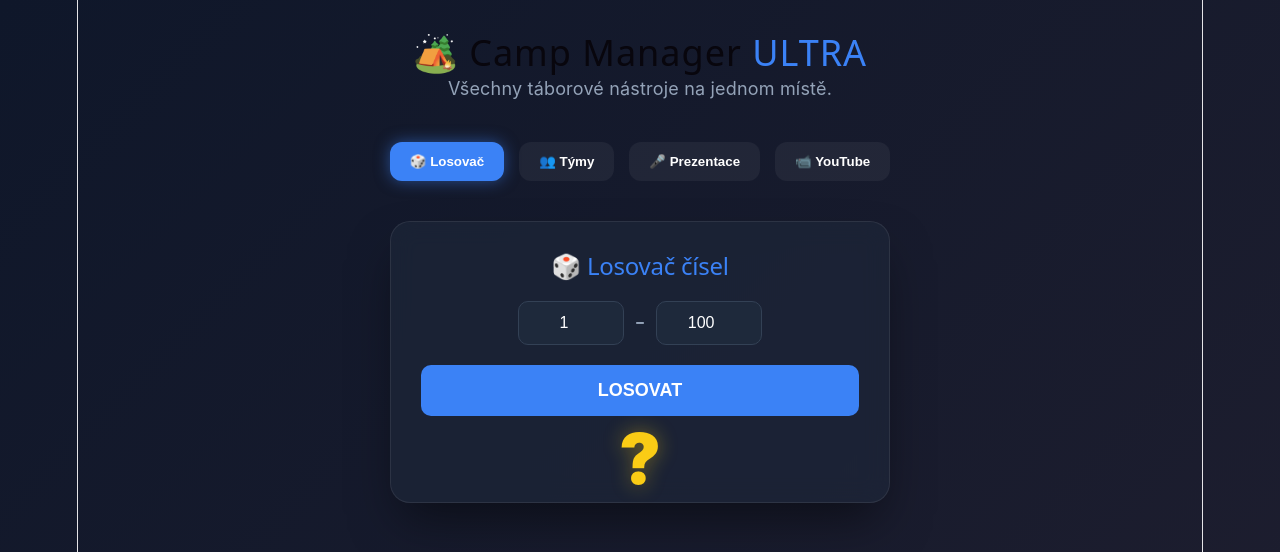
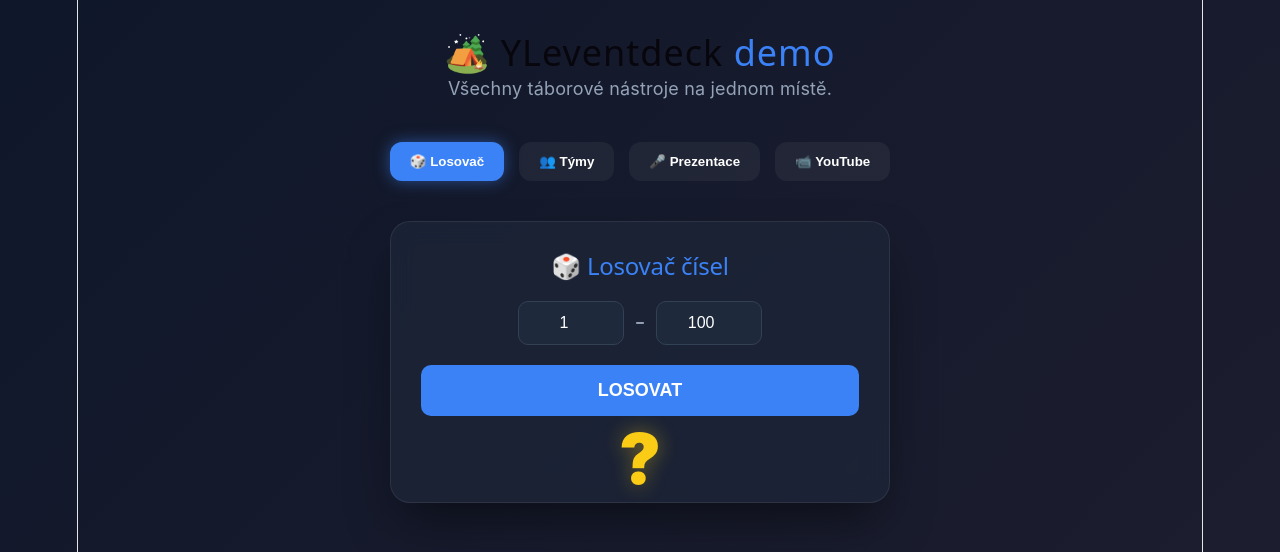
Before and after one commit to Bovoxo/YLED, a React (Vite) app in the folder frontend/: page / in a window 1280 px wide. Shown: the top 552 px of the page. Built offline with nearby package versions, Linux system fonts and the light colour scheme.

Commit message:
Update App.jsx

```diff
--- a/frontend/src/App.jsx
+++ b/frontend/src/App.jsx
@@ -256,7 +256,7 @@ function App() {
 
       {/* HLAVIČKA */}
       <div style={{ textAlign: "center", marginBottom: "40px" }}>
-        <h1 style={{ fontSize: "36px", margin: "0 0 10px 0", letterSpacing: "1px" }}>🏕️ Camp Manager <span style={{ color: "#3b82f6" }}>ULTRA</span></h1>
+        <h1 style={{ fontSize: "36px", margin: "0 0 10px 0", letterSpacing: "1px" }}>🏕️ YLeventdeck <span style={{ color: "#3b82f6" }}>demo</span></h1>
         <p style={{ color: "#94a3b8", margin: 0 }}>Všechny táborové nástroje na jednom místě.</p>
       </div>
 
```
